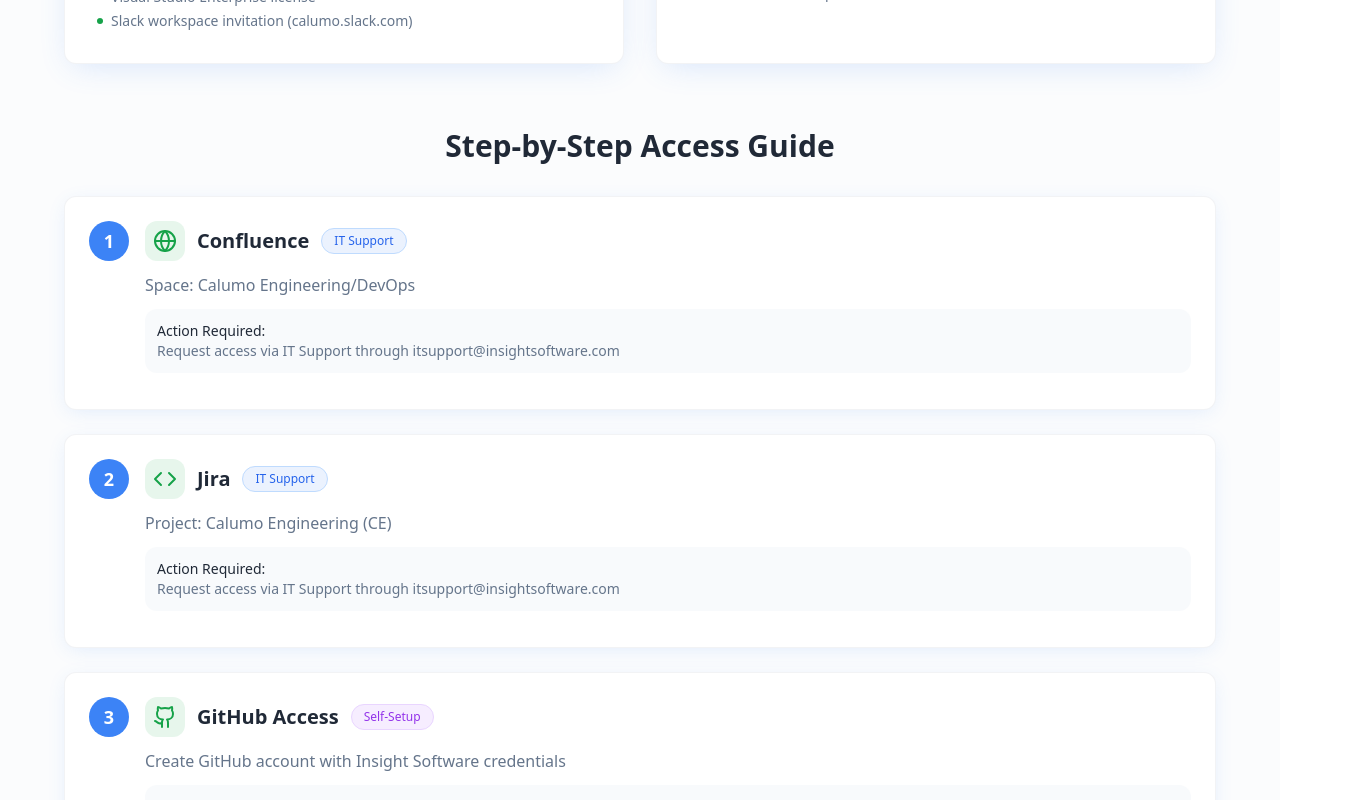
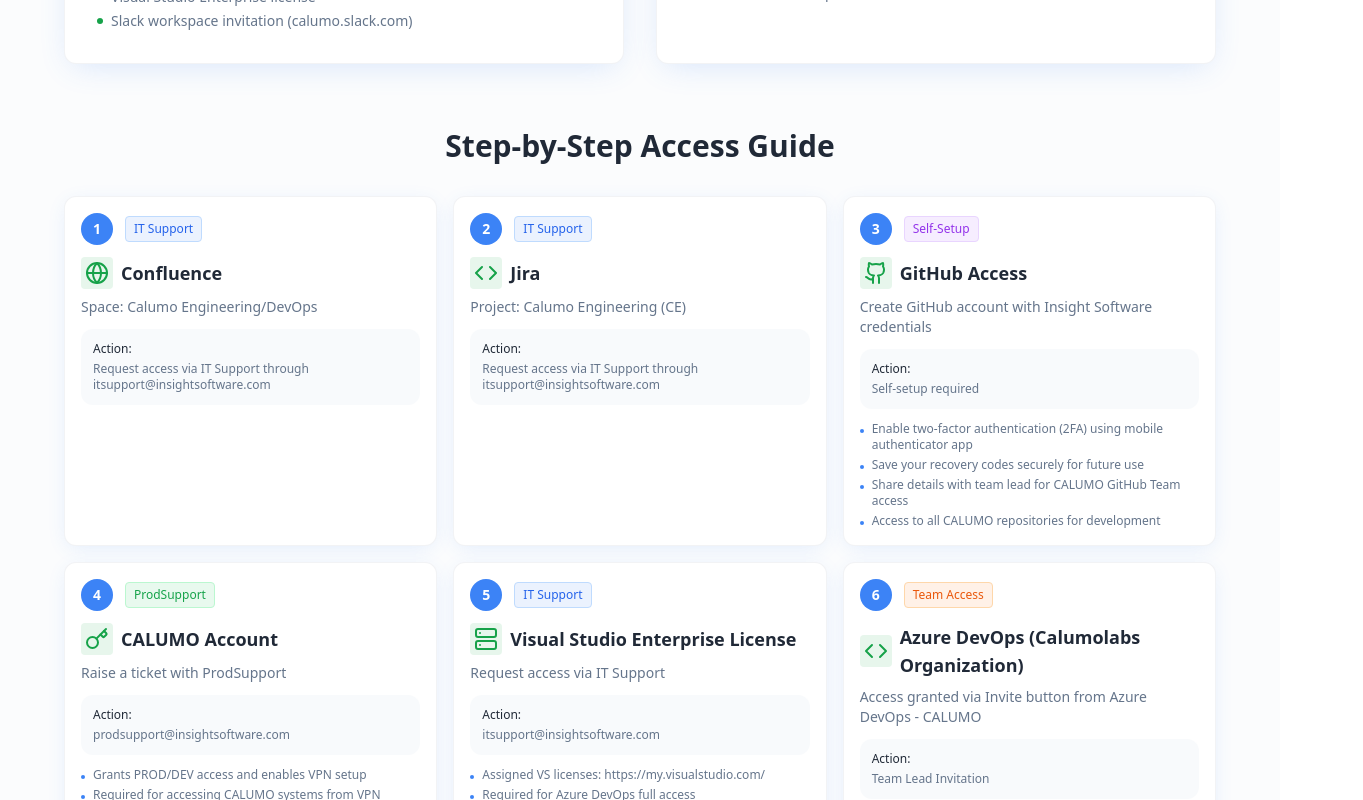
Before and after one commit to kbeetea/calumo-start-guide, a React (Vite) app: page / in a window 1280 px wide. Shown: the part 1760-2560 px from the top of the page, 1363 px wide, since content can reach past the window. Built offline with nearby package versions, Linux system fonts and the light colour scheme.

Commit message:
Refactor Access Section Cards

```diff
--- a/src/components/AccessSection.tsx
+++ b/src/components/AccessSection.tsx
@@ -213,50 +213,48 @@ const AccessSection = () => {
           </div>
 
           {/* Step-by-Step Access Guide */}
-          <div className="space-y-6">
+          <div>
             <h3 className="text-3xl font-bold text-center text-foreground mb-8">Step-by-Step Access Guide</h3>
 
+            <div className="grid md:grid-cols-2 lg:grid-cols-3 gap-4">
               {accessSteps.map((step, index) => (
-              <div key={index} className="bg-card border border-border/50 rounded-xl p-6 shadow-soft">
-                <div className="flex items-start gap-4">
-                  {/* Step Number */}
-                  <div className="flex-shrink-0 w-10 h-10 bg-primary text-primary-foreground rounded-full flex items-center justify-center font-bold text-lg">
+                <div key={index} className="bg-card border border-border/50 rounded-lg p-4 shadow-soft">
+                  <div className="flex items-center gap-3 mb-3">
+                    <div className="flex-shrink-0 w-8 h-8 bg-primary text-primary-foreground rounded-full flex items-center justify-center font-bold text-sm">
                       {step.step}
                     </div>
-
-                  {/* Content */}
-                  <div className="flex-1">
-                    <div className="flex items-center gap-3 mb-3">
-                      <div className="p-2 bg-accent/10 rounded-lg text-accent">
-                        {step.icon}
-                      </div>
-                      <h4 className="text-xl font-bold text-foreground">{step.title}</h4>
-                      <span className={`px-3 py-1 rounded-full text-xs font-medium border ${getTypeColor(step.type)}`}>
+                    <span className={`px-2 py-1 rounded text-xs font-medium border ${getTypeColor(step.type)}`}>
                       {step.type}
                     </span>
                   </div>
 
-                    <p className="text-muted-foreground mb-3">{step.description}</p>
+                  <div className="flex items-center gap-2 mb-2">
+                    <div className="p-1 bg-accent/10 rounded text-accent">
+                      {step.icon}
+                    </div>
+                    <h4 className="text-lg font-bold text-foreground">{step.title}</h4>
+                  </div>
+
+                  <p className="text-sm text-muted-foreground mb-3">{step.description}</p>
 
                   <div className="bg-muted/50 rounded-lg p-3 mb-3">
-                      <p className="text-sm font-medium text-foreground">Action Required:</p>
-                      <p className="text-sm text-muted-foreground">{step.action}</p>
+                    <p className="text-xs font-medium text-foreground mb-1">Action:</p>
+                    <p className="text-xs text-muted-foreground">{step.action}</p>
                   </div>
 
                   {step.details && (
-                      <ul className="space-y-2">
+                    <ul className="space-y-1">
                       {step.details.map((detail, i) => (
-                          <li key={i} className="text-sm text-muted-foreground flex items-start gap-2">
-                            <div className="w-1.5 h-1.5 bg-primary rounded-full mt-2 flex-shrink-0"></div>
+                        <li key={i} className="text-xs text-muted-foreground flex items-start gap-2">
+                          <div className="w-1 h-1 bg-primary rounded-full mt-2 flex-shrink-0"></div>
                           <span>{detail}</span>
                         </li>
                       ))}
                     </ul>
                   )}
                 </div>
+              ))}
             </div>
-              </div>
-            ))}
           </div>
         </div>
       </div>
```
Lines whose indentation alone changed are shown as unchanged.
